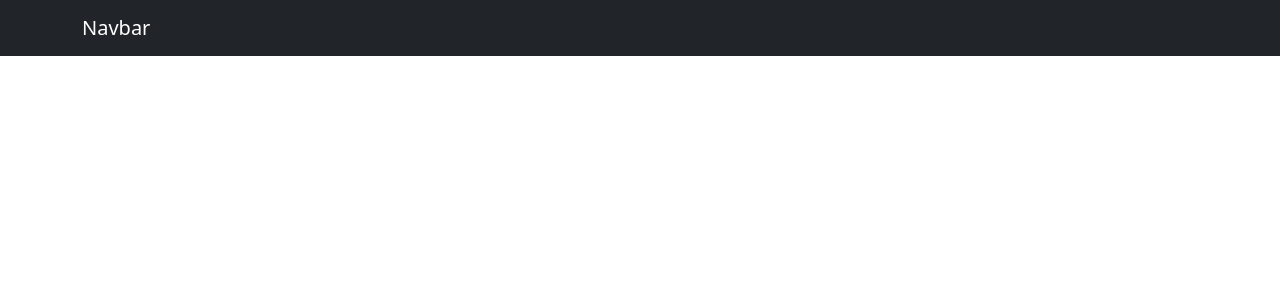
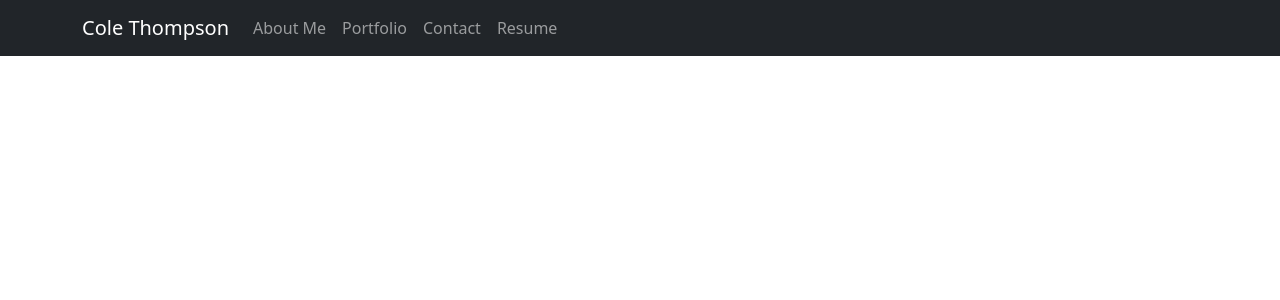
Before and after one commit to cm-thom/react-portfolio, a React (Create React App) app: page / in a window 1280 px wide. Shown: the top 300 px of the page. Built offline with nearby package versions, Linux system fonts and the light colour scheme.

Commit message:
updated nav with links specified in criteria

```diff
--- a/src/App.js
+++ b/src/App.js
@@ -1,10 +1,10 @@
 import './App.css';
-import Nav from './components/Nav';
+import Navigation from './components/Nav';
 
 function App() {
   return (
     <div>
-      <Nav />
+      <Navigation />
     </div>
 
   );
--- a/src/components/Nav.js
+++ b/src/components/Nav.js
@@ -1,17 +1,21 @@
-import React from 'react';
 import Container from 'react-bootstrap/Container';
+import Nav from 'react-bootstrap/Nav';
 import Navbar from 'react-bootstrap/Navbar';
 
-function Nav() {
-    //logic for navbar
-
-    return (
-      <Navbar expand="lg" variant="dark" bg="dark">
+function Navigation() {
+  return (
+      <Navbar bg="dark" variant="dark">
         <Container>
-          <Navbar.Brand href="#">Navbar</Navbar.Brand>
+          <Navbar.Brand href="#home">Cole Thompson</Navbar.Brand>
+          <Nav className="me-auto">
+            <Nav.Link href="#about">About Me</Nav.Link>
+            <Nav.Link href="#portfolio">Portfolio</Nav.Link>
+            <Nav.Link href="#contact">Contact</Nav.Link>
+            <Nav.Link href="#resume">Resume</Nav.Link>
+          </Nav>
         </Container>
       </Navbar>
-    )
+  );
 }
 
-export default Nav;
+export default Navigation;
```
